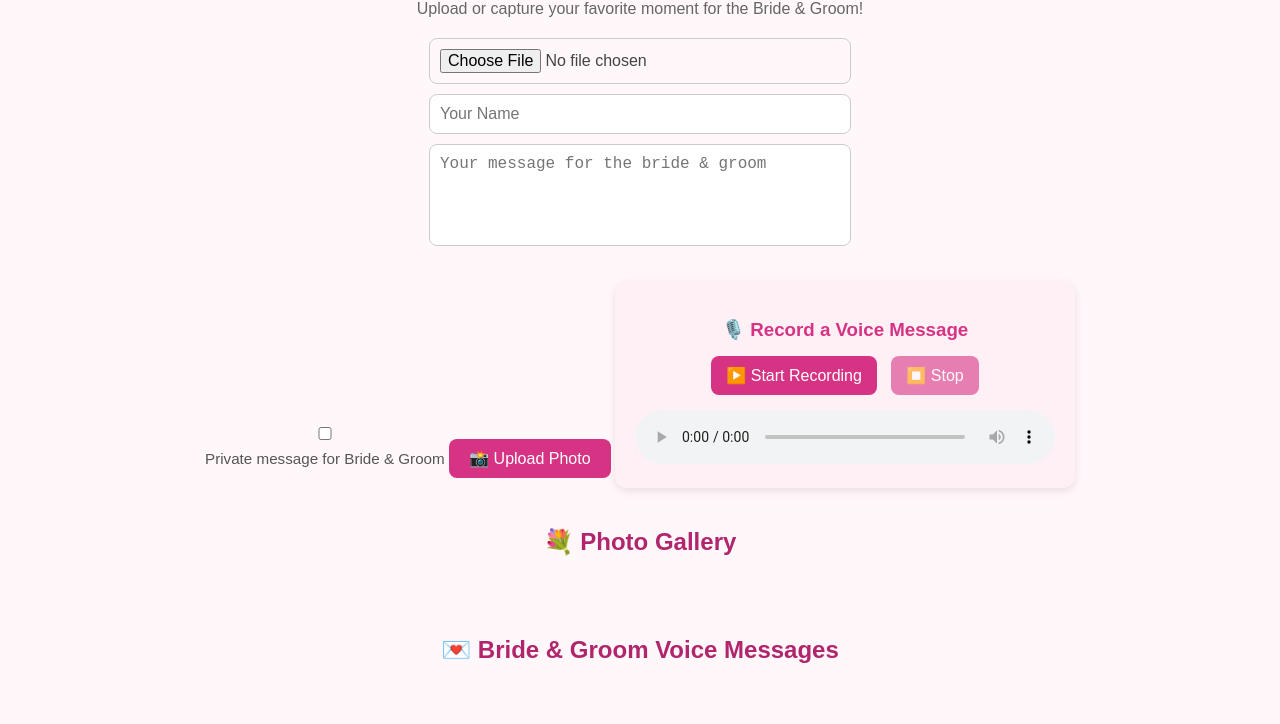
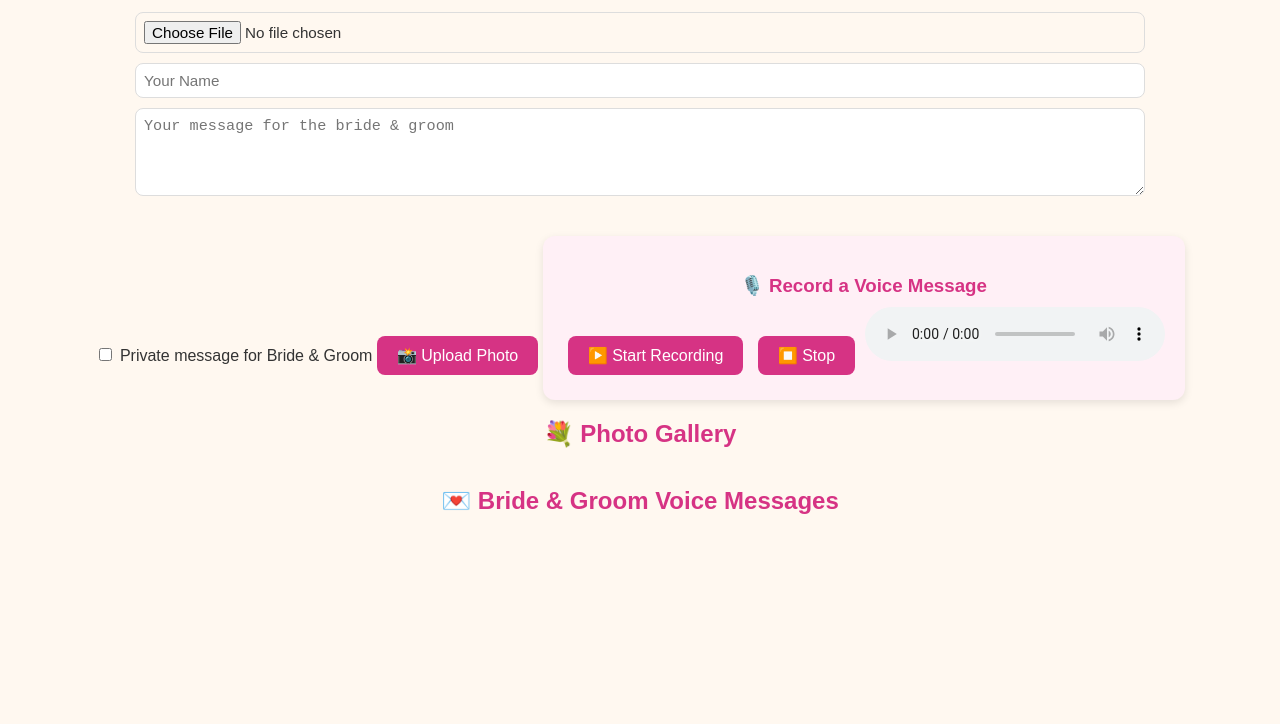
Before and after one commit to krishnapriya2309-cyber/Wedding-Portrait-Album, a plain HTML site: page index.html in a window 1280 px wide. Shown: the part 102-826 px from the top of the page. After the commit the page ends 800 px from the top, so only its background shows below. Drawn offline with Linux system fonts and the light colour scheme.

Commit message:
Update style.css

```diff
--- a/style.css
+++ b/style.css
@@ -1,59 +1,48 @@
-/* ---------- Global Styles ---------- */
+/* ---------- General Styles ---------- */
 body {
   font-family: 'Poppins', sans-serif;
-  background: #fff7fa;
-  color: #444;
   text-align: center;
-  margin: 0;
-  padding: 20px;
+  margin: 20px;
+  background: #fff8f0;
+  color: #333;
 }
 
-h1 {
+h1, h2, h3 {
   color: #d63384;
-  font-size: 2.2rem;
-  margin-bottom: 5px;
 }
 
 p {
-  font-size: 1rem;
-  color: #666;
-  margin-bottom: 20px;
+  margin: 5px 0 15px 0;
 }
 
-/* ---------- Upload Section ---------- */
-input, textarea {
+/* ---------- Form Inputs ---------- */
+input[type="file"], input[type="text"], textarea {
   display: block;
   margin: 10px auto;
-  padding: 10px;
+  padding: 8px;
   width: 80%;
-  max-width: 400px;
-  border: 1px solid #ccc;
+  border: 1px solid #ddd;
   border-radius: 8px;
-  font-size: 1rem;
   outline: none;
+  font-size: 0.95rem;
+}
+
+input[type="text"]:focus, textarea:focus {
+  border-color: #d63384;
 }
 
 textarea {
-  height: 80px;
-  resize: none;
+  resize: vertical;
+  height: 70px;
 }
 
-label {
-  display: inline-block;
-  margin-top: 10px;
-  font-size: 0.95rem;
-  color: #555;
-}
-
-/* ---------- Buttons ---------- */
 button {
+  padding: 10px 20px;
+  cursor: pointer;
+  border: none;
+  border-radius: 8px;
   background-color: #d63384;
   color: white;
-  border: none;
-  border-radius: 8px;
-  padding: 10px 20px;
-  margin-top: 15px;
-  cursor: pointer;
   font-size: 1rem;
   transition: 0.3s;
 }
@@ -62,61 +51,43 @@ button:hover {
   background-color: #b0256b;
 }
 
-button:disabled {
-  opacity: 0.6;
-  cursor: not-allowed;
-}
-
-/* ---------- Gallery ---------- */
-h2 {
-  margin-top: 40px;
-  color: #b0256b;
-}
-
+/* ---------- Photo Gallery ---------- */
 #gallery {
   display: flex;
   flex-wrap: wrap;
   justify-content: center;
-  gap: 20px;
-  margin-top: 15px;
-  padding: 10px;
+  gap: 15px;
+  margin-top: 20px;
 }
 
 .photo-card {
+  border: 1px solid #ddd;
+  padding: 10px;
+  border-radius: 12px;
   background: white;
-  border-radius: 10px;
-  box-shadow: 0 2px 10px rgba(0,0,0,0.1);
+  text-align: center;
+  box-shadow: 0 3px 8px rgba(0,0,0,0.1);
   width: 200px;
-  padding: 10px;
   transition: transform 0.2s;
-}
-
-.photo-card img {
-  width: 100%;
-  border-radius: 8px;
-  margin-bottom: 8px;
 }
 
 .photo-card:hover {
   transform: scale(1.05);
 }
 
-.photo-card p {
-  margin: 4px 0;
-  font-size: 0.9rem;
-  color: #333;
+.photo-card img {
+  width: 100%;
+  border-radius: 8px;
 }
 
 /* ---------- Voice Recording Section ---------- */
 .voice-section {
+  margin-top: 30px;
   background: #fff0f6;
   padding: 20px;
   border-radius: 12px;
   display: inline-block;
-  margin-top: 25px;
   box-shadow: 0 3px 8px rgba(0,0,0,0.1);
-  width: 80%;
-  max-width: 420px;
 }
 
 .voice-section h3 {
@@ -125,39 +96,10 @@ h2 {
 }
 
 .voice-section button {
-  background-color: #d63384;
-  color: white;
-  border: none;
-  border-radius: 8px;
-  padding: 10px 15px;
   margin: 5px;
-  cursor: pointer;
-  transition: 0.3s;
 }
 
-.voice-section button:hover {
-  background-color: #b0256b;
-}
-
-.voice-section audio {
-  margin-top: 10px;
-  width: 100%;
-  outline: none;
-}
-
-/* ---------- Responsive Design ---------- */
-@media (max-width: 600px) {
-  h1 {
-    font-size: 1.8rem;
-  }
-  input, textarea, .voice-section {
-    width: 90%;
-  }
-  .photo-card {
-    width: 160px;
-  }
-}
-/* ---------- Private Voice Gallery ---------- */
+/* ---------- Voice Gallery ---------- */
 #voiceGallery {
   display: flex;
   flex-wrap: wrap;
```
